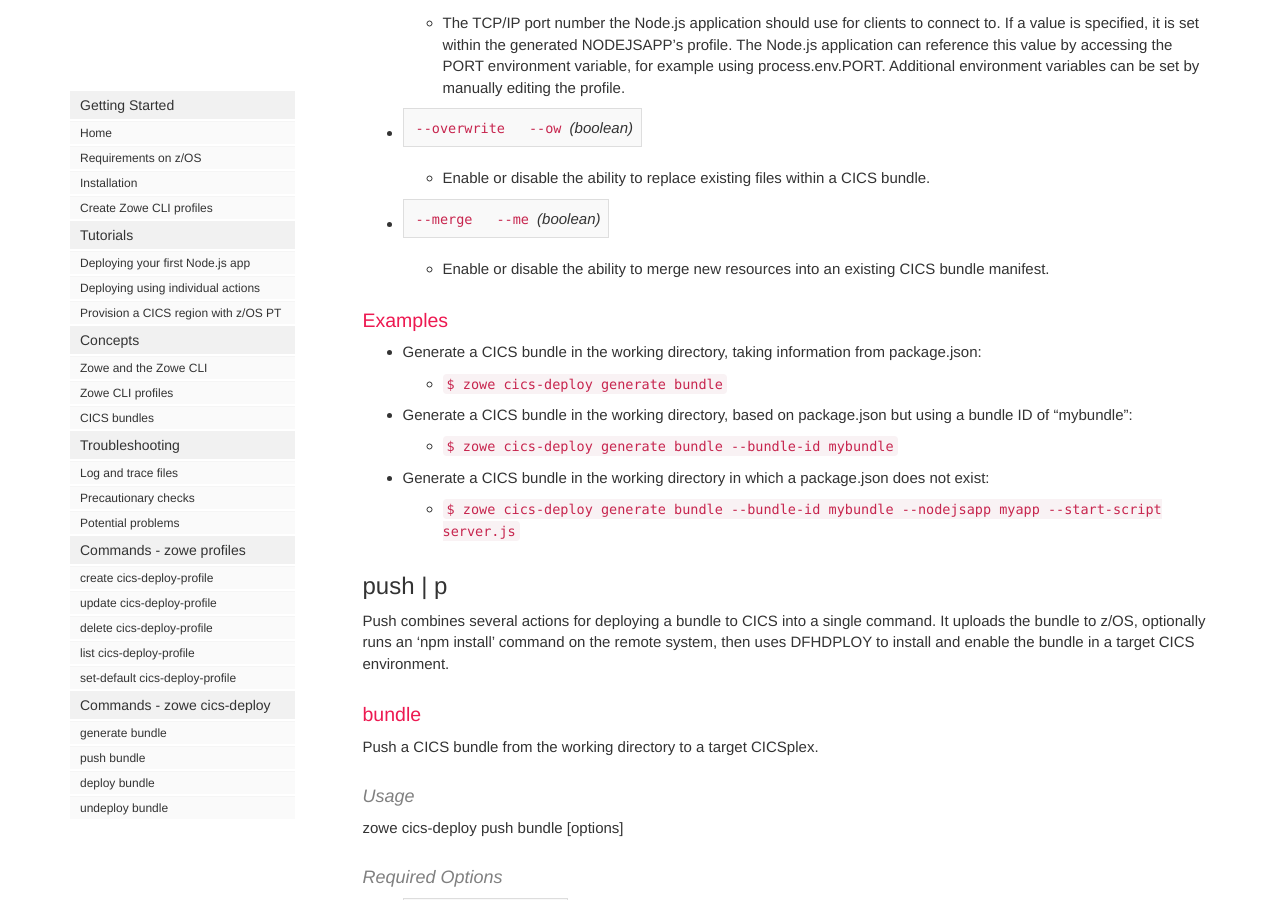
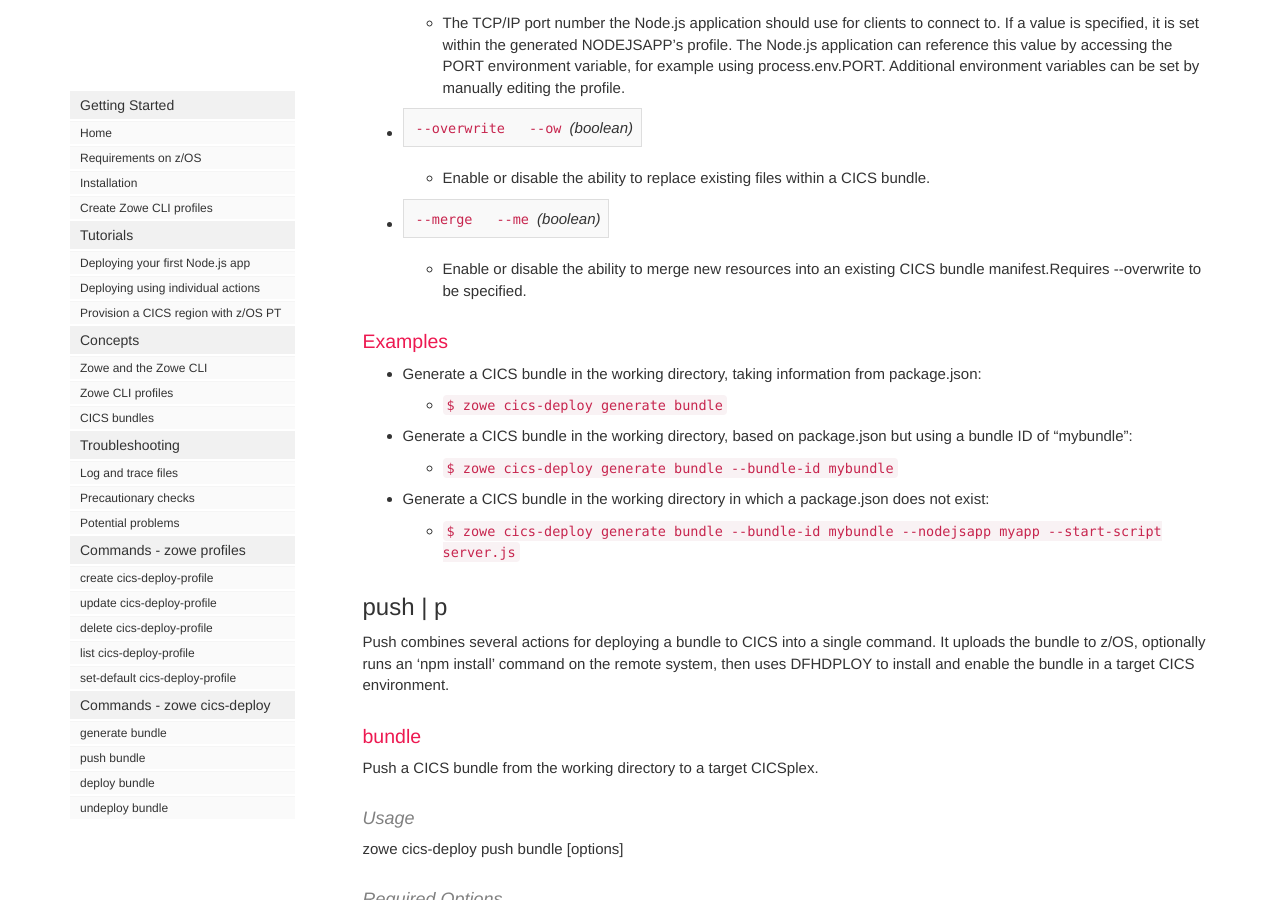
Before and after one commit to IBM/zowe-cli-cics-deploy-plugin, a Jekyll site: the page built from docs/pages/cdp/CLIReadme.md, in a window 1280 px wide and 900 px high, scrolled down 3657 px. Built offline with Jekyll 4.4.1, drawn with Linux system fonts in a browser that asks for light colours; nearby versions of some CDN libraries; comment, search, counter and statistics services are not loaded.

```diff
--- a/docs/pages/cdp/CLIReadme.md
+++ b/docs/pages/cdp/CLIReadme.md
@@ -189,7 +189,7 @@ required\.
 *   `--merge`  | `--me` *(boolean)*
 
 	* Enable or disable the ability to merge new resources into an existing CICS
-      bundle manifest\.
+      bundle manifest\.Requires \-\-overwrite to be specified\.
 
 ### Examples
 
```
